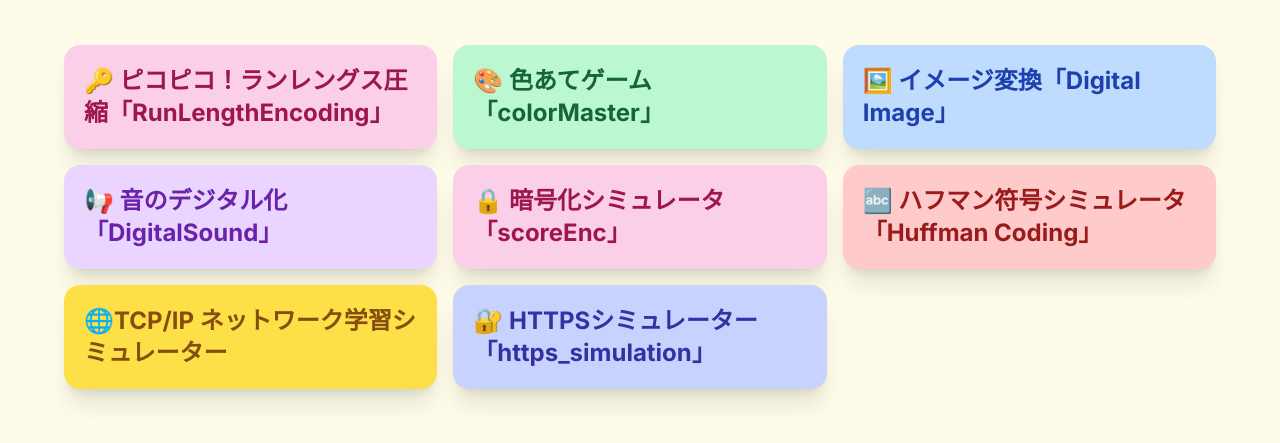
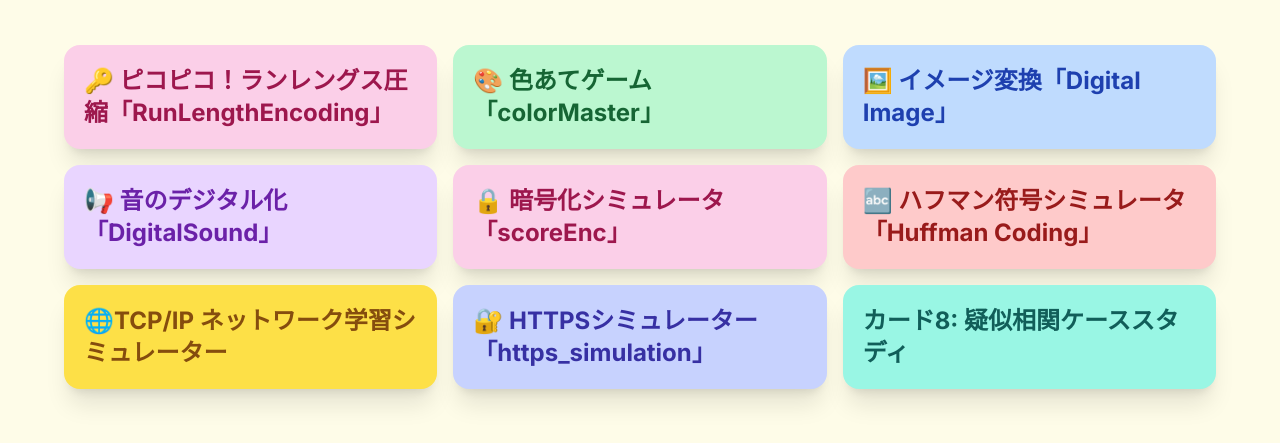
Before and after one commit to m-kawarada/information_study, a plain HTML site: page index.html in a window 1280 px wide. Shown: the part 147-590 px from the top of the page. Drawn offline with nearby package versions, Linux system fonts and the light colour scheme.

Commit message:
アプリケーションリンクリストに疑似相関ケーススタディカードを追加

```diff
--- a/index.html
+++ b/index.html
@@ -124,6 +124,16 @@
                     </span>
                 </a>
             </li>
+
+            <!-- カード8: 疑似相関ケーススタディ -->
+            <li class="container bg-teal-200 text-teal-800 p-5 rounded-2xl shadow-xl
+                       hover:shadow-2xl hover:scale-[1.02] transition duration-300 ease-in-out cursor-pointer">
+                <a href="https://script.google.com/macros/s/AKfycbyaEQS3MAsc9lEu822sSiiZ_Dv_rv027a1wTdvOJ6V0tDCPhqQuK_H3M6xMeg83oPke/exec" class="block">
+                    <span class="text-2xl font-bold flex items-center">
+                        カード8: 疑似相関ケーススタディ
+                    </span>
+                </a>
+            </li>
         </ul>
     </div>
 </body>
```
